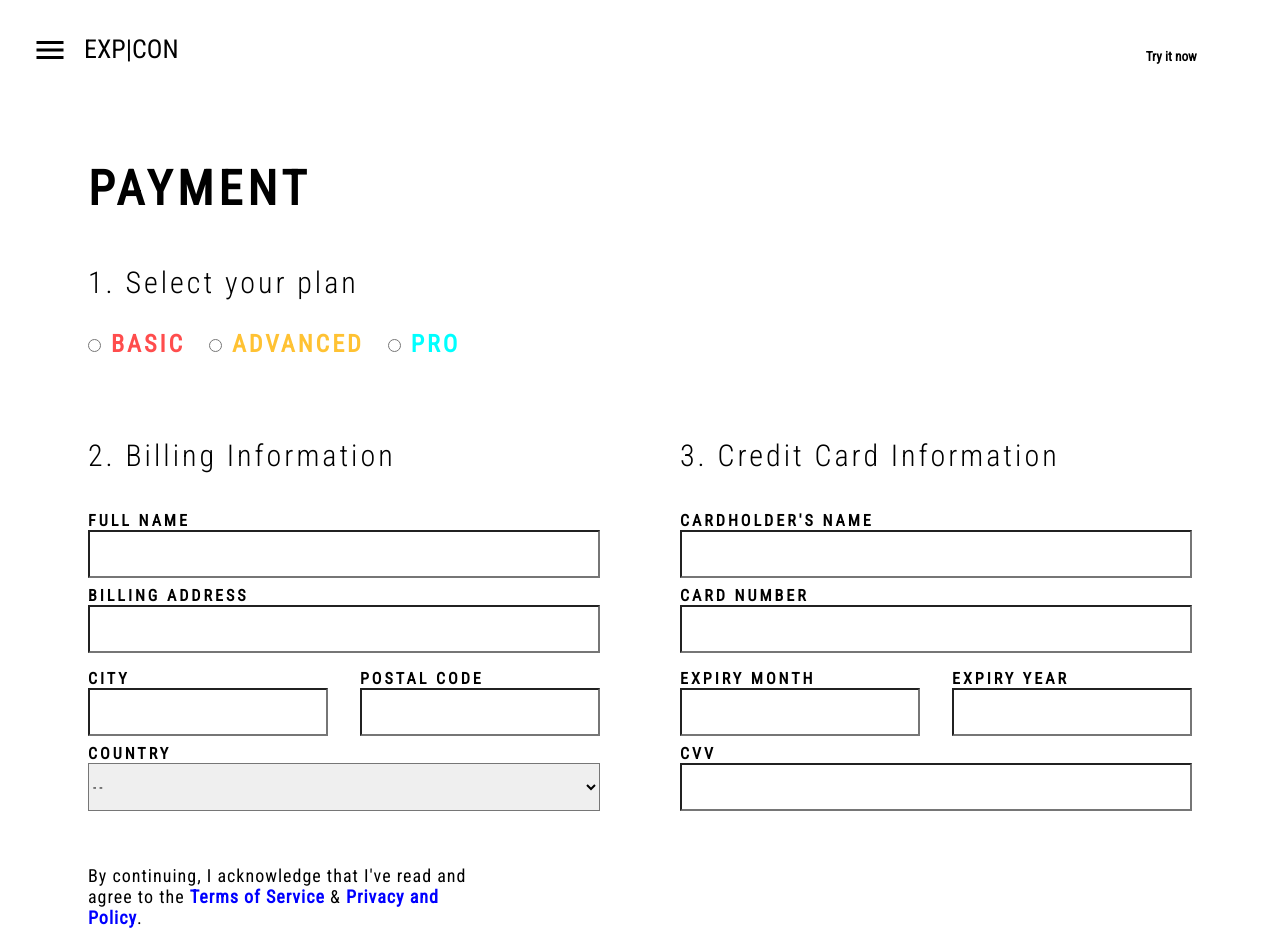
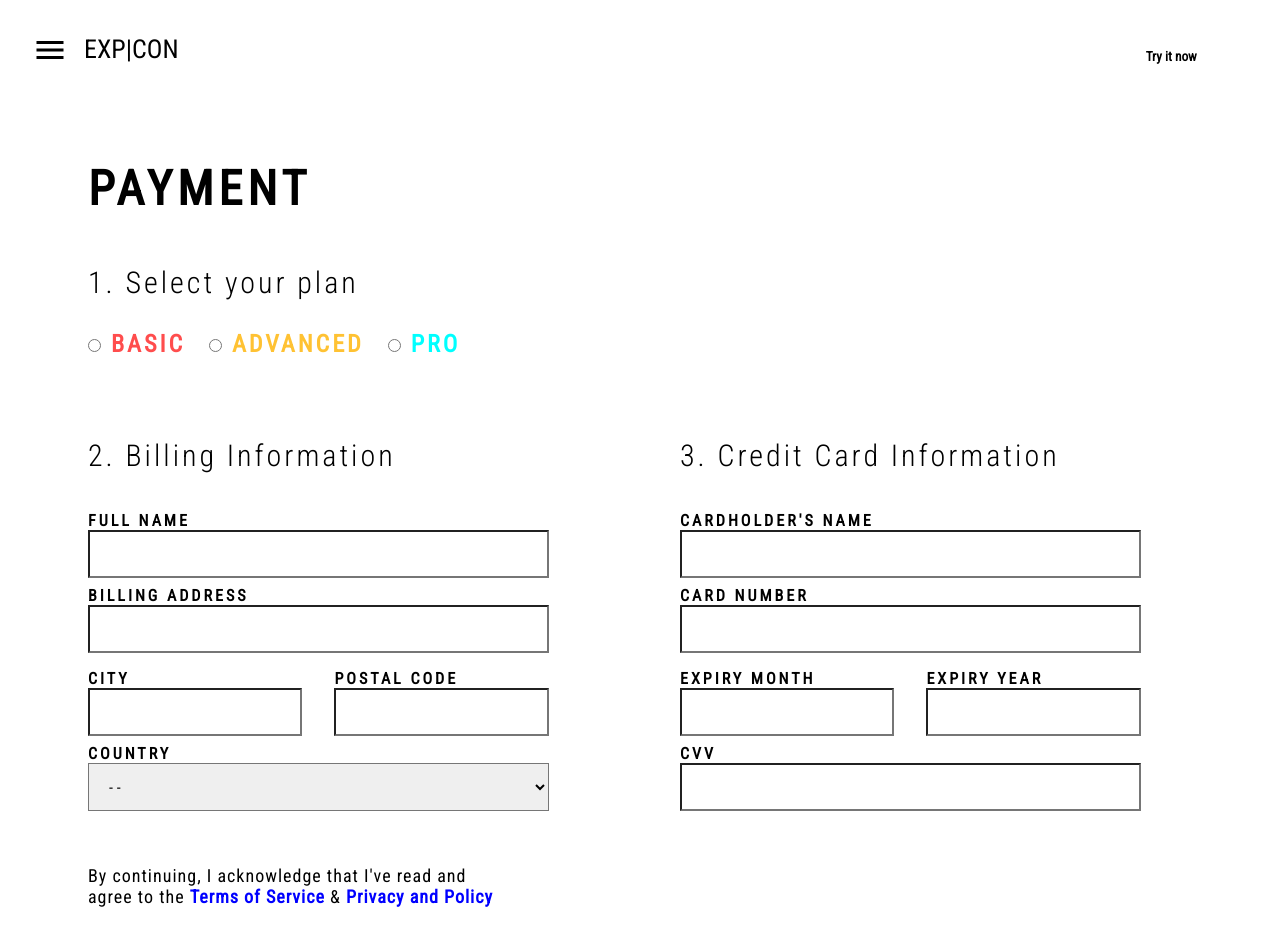
Before and after one commit to bdejene19/ConcertWebpage, a React (Create React App) app: page /payNow in a window 1280 px wide. Shown: the top 941 px of the page. Built offline with nearby package versions, Linux system fonts and the light colour scheme.

Commit message:
fixed form spacing and refactored a bit.

```diff
--- a/src/components/payment/BillingSection.js
+++ b/src/components/payment/BillingSection.js
@@ -7,7 +7,7 @@ const UserBillingInfo = styled.div`
     display: grid;
     grid-template-columns: 40vw 40vw;
     grid-column-gap: 5em;
-    padding-bottom: 20em;
+    padding-bottom: 5em;
     align-items: center;
     justify-content: center;
     letter-spacing: 3px;
@@ -63,7 +63,7 @@ const UserBillingInfo = styled.div`
 
 
     form {
-        width: 100%;
+        width: 90%;
         grid-row: 2;
         input  {
             width: 100%;
@@ -74,6 +74,10 @@ const UserBillingInfo = styled.div`
 
         }
 
+        select {
+            padding-left: 1em;
+            font-size: 16px;
+        }
         #country {
             width: 100%;
             height: 6vh;
@@ -114,7 +118,7 @@ export default function BillingSection() {
                     <input type='radio' name='plan-type' id='advanced' value='advanced'></input>
                     <label for='advanced' style={{color: '#ffc233'}}>ADVANCED</label>
                     <input type='radio' name='plan-type' id='pro' value='pro'></input>
-                    <label for='basic' style={{color: 'aqua'}}>PRO</label>
+                    <label for='pro' style={{color: 'aqua'}}>PRO</label>
                 </div>
             </div>
 
--- a/src/components/payment/TermsAgreement.js
+++ b/src/components/payment/TermsAgreement.js
@@ -1,5 +1,6 @@
 import React from 'react';
 import styled from 'styled-components';
+import { TryNowBtn } from '../homepage/SlideShow';
 
 const TermsContainer = styled.p`
     color: black;
@@ -13,11 +14,18 @@ const TermsContainer = styled.p`
         text-decoration: none;
         font-weight: 900;
     }
+
+    p {
+        padding-bottom: 2em;
+    }
 `;
 export default function TermsAgreement() {
     return (
         <TermsContainer>
-            By continuing, I acknowledge that I've read and agree to the <a href='#'>Terms of Service</a> & <a href='#'>Privacy and Policy</a>.
+            <p>By continuing, I acknowledge that I've read and agree to the <a href='#'>Terms of Service</a> & <a href='#'>Privacy and Policy</a></p>.
+            <TryNowBtn>DOWNLOAD</TryNowBtn>
+
+
         </TermsContainer>
     )
 }
```
